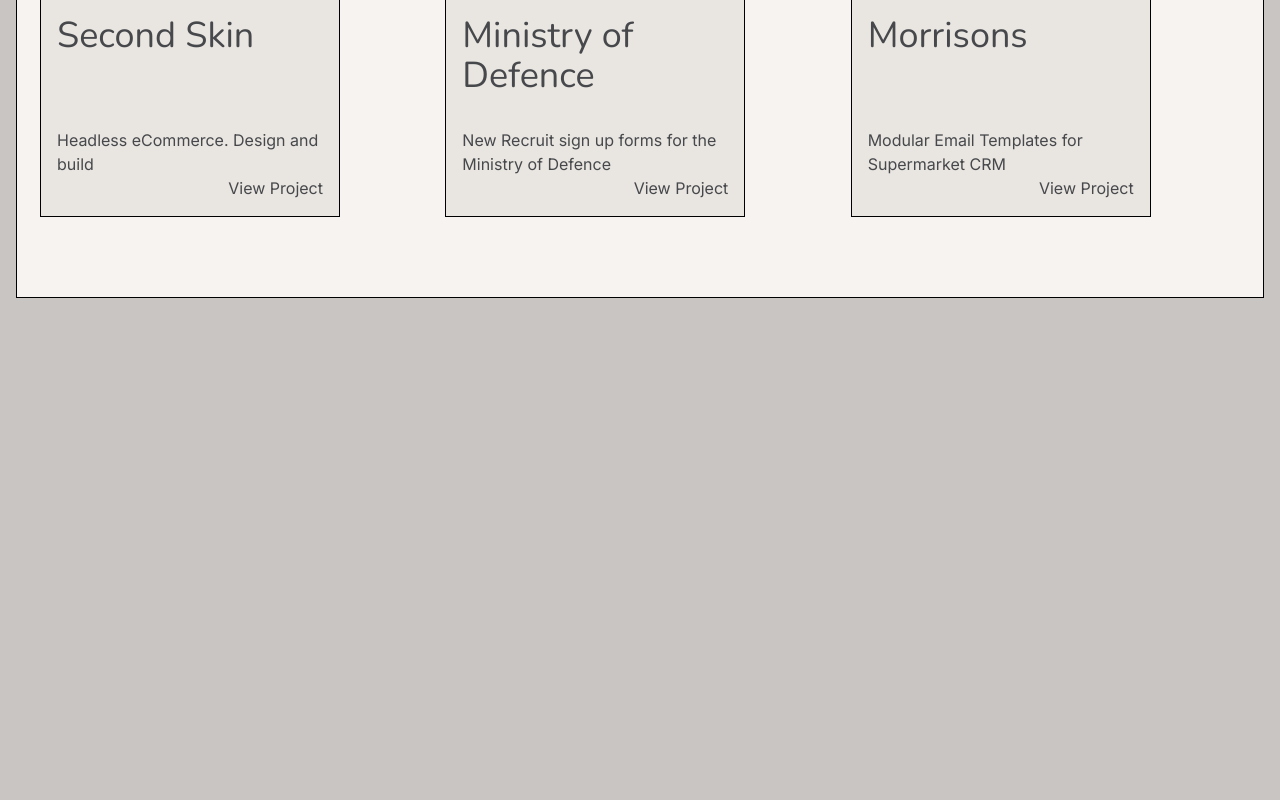
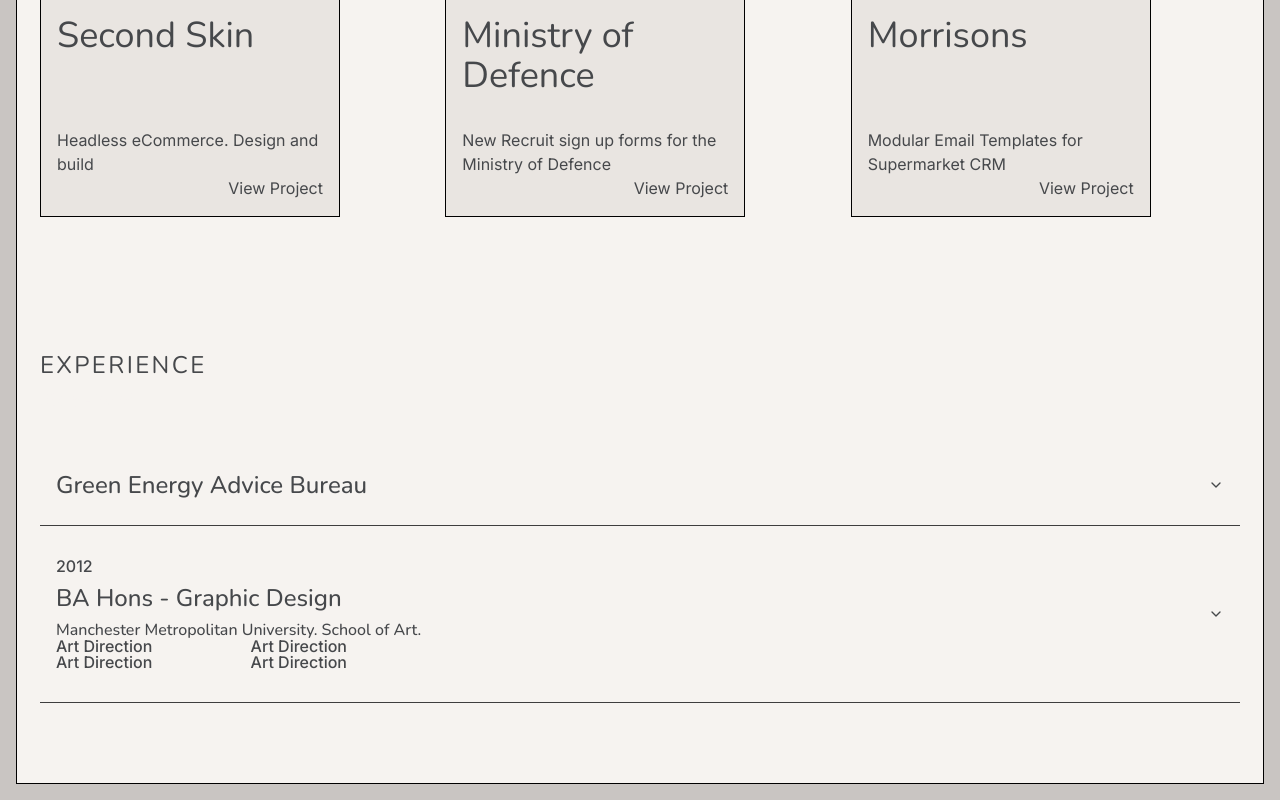
Before and after one commit to oliver-mansfield/portfolio, a Next.js app: page / in a window 1280 px wide. Shown: the part 934-1734 px from the top of the page. Before the commit the page ends 1248 px from the top, so only its background shows below. Built offline with nearby package versions, Linux system fonts and the light colour scheme.

Commit message:
Adding shadui accordion

```diff
--- a/src/app/globals.css
+++ b/src/app/globals.css
@@ -30,6 +30,11 @@
 
   p, h1, h2, h3, h4 {
     @apply text-grayText;
+  }
+
+  p {
+    font-size: 1rem;
+    font-family: 'Inter', sans-serif;
   }
 
   h2 {
@@ -107,3 +112,10 @@
   grid-gap: 1rem;
   margin: 0 auto;
 }
+
+.screenshot-frame-mobile {
+  border: 10px solid;
+  @apply border-grayDarker;
+  /* border-bottom: 20px solid; */
+  border-radius: 10px ;
+}
--- a/src/app/mod-onboarding/page.js
+++ b/src/app/mod-onboarding/page.js
@@ -42,10 +42,10 @@
         <div className='md:flex justify-between'>
 
           <div className='md:w-1/2 mb-4'>
-            <Image src="/images/mod-tablet1.png" alt="MOD Forms" width={690} height={526} quality={100} className='border-black border-[2px] rounded-md overflow-hidden' />
+            <Image src="/images/mod-tablet1.png" alt="MOD Forms" width={690} height={526} quality={100} className='border-black border-[6px] rounded-md overflow-hidden' />
           </div>
           <div className='md:w-1/2'>
-            <Image src="/images/mod-mobile1.png" alt="MOD Forms" width={350} height={526} quality={100} className='border-black border-[2px] rounded-md overflow-hidden mx-auto' />
+            <Image src="/images/mod-mobile1.png" alt="MOD Forms" width={350} height={526} quality={100} className='border-black border-[6px] rounded-md overflow-hidden mx-auto' />
           </div>
         </div>
       </section>
--- a/src/app/morrisons/page.js
+++ b/src/app/morrisons/page.js
@@ -33,7 +33,7 @@
       </section>
 
       <section className='md:max-w-[1200px] mb-20 p-4'>
-        <div className="border-black border-[2px] rounded-md overflow-hidden">
+        <div className="screenshot-frame-mobile overflow-hidden">
           <Image src="/images/morrisons-main.png" alt="Morrisons" width="1200" height="500" className='w-full' />
         </div>
       </section>
@@ -64,9 +64,9 @@
       <section className='md:max-w-[1200px]'>
         <div className='grid grid-cols-1 md:grid-cols-2 gap-20 mb-20'>
 
-          <Image src="/images/morrisons-mobile1.png" alt="Morrisons" width="330" height="589" className='max-w-[300px] border-black border-[2px] rounded-md overflow-hidden' />
+          <Image src="/images/morrisons-mobile1.png" alt="Morrisons" width="330" height="589" className='screenshot-frame-mobile overflow-hidden' />
 
-          <Image src="/images/morrisons-mobile2.png" alt="Morrisons" width="330" height="589" className='max-w-[300px] border-black border-[2px] rounded-md overflow-hidden' />
+          <Image src="/images/morrisons-mobile2.png" alt="Morrisons" width="330" height="589" className='screenshot-frame-mobile overflow-hidden' />
 
         </div>
       </section>
--- a/src/app/page.js
+++ b/src/app/page.js
@@ -1,3 +1,4 @@
+import ExperienceList from "@/components/ExperienceList";
 import ProjectCard from "@/components/ProjectCard";
 
 export default function Home() {
@@ -41,7 +42,7 @@
           </div>
 
 
-          <div className="pt-16 md:pt-20 col-span-12 md:col-start-1 md:col-end-5">
+          <div className="pt-16 md:pt-20 col-span-12 md:col-start-8 md:col-end-12">
             <p className='pb-4 text-xl indent-12 text-grayDarker'>
               Oliver is a developer with a decade of industry experience. Delivering projects for large international clients and smaller boutique shops.
             </p>
@@ -67,23 +68,20 @@
           <ProjectCard link="/mod-onboarding" title="Ministry of Defence" text="New Recruit sign up forms for the Ministry of Defence" img="/images/mod-thumb.png" />
           <ProjectCard link="/morrisons" title="Morrisons" text="Modular Email Templates for Supermarket CRM" img="/images/morrisons-thumb.png" />
 
-
-
-
-
-
-          {/* <div className="bg-grayLight p-4">
-            <h3 className="font-serif text-4xl inline-block h-28">Green Energy Advice</h3>
-            <p>Headless eCommerce. Design and Build.</p>
-            <p className="text-right">View Project</p>
-          </div> */}
-
-
-
         </div>
 
       </section>
 
+      <section className="py-16 max-w-[1200px] m-auto">
+        <div className="pb-8">
+          <h4>Experience</h4>
+          <span className="font-serif text-grayLight text-lg">2016 - 2024</span>
+        </div>
+
+        <div>
+          <ExperienceList />
+        </div>
+      </section>
 
     </main>
   );
--- a/src/app/secondskin/page.js
+++ b/src/app/secondskin/page.js
@@ -31,7 +31,7 @@
 
 
       <section className='md:max-w-[1200px] px-8 mb-20'>
-        <div className="border-black border-[2px] rounded-md overflow-hidden">
+        <div className="border-black border-[6px] rounded-md overflow-hidden">
           <video autoPlay={true} loop={true} >
             <source src="/images/conor-movie.mp4" type="video/mp4" />
           </video>
@@ -41,9 +41,9 @@
       <section className='md:max-w-[1200px]'>
         <div className='grid grid-cols-1 md:grid-cols-2 gap-20 mb-20'>
 
-          <Image src="/images/secondskin-mobile1.png" alt="Morrisons" width="330" height="589" className='max-w-[300px] border-black border-[2px] rounded-md overflow-hidden' />
+          <Image src="/images/secondskin-mobile1.png" alt="Morrisons" width="330" height="589" className='max-w-[300px] border-black border-[6px] rounded-md overflow-hidden' />
 
-          <Image src="/images/secondskin-mobile2.png" alt="Morrisons" width="330" height="589" className='max-w-[300px] border-black border-[2px] rounded-md overflow-hidden' />
+          <Image src="/images/secondskin-mobile2.png" alt="Morrisons" width="330" height="589" className='max-w-[300px] border-black border-[6px] rounded-md overflow-hidden' />
 
         </div>
       </section>
--- /dev/null
+++ b/src/components/ExperienceList.js
@@ -0,0 +1,48 @@
+import {
+  Accordion,
+  AccordionContent,
+  AccordionItem,
+  AccordionTrigger,
+} from "@/components/ui/accordion"
+
+
+export default function ExperienceList() {
+  return (
+    <div>
+      <Accordion type="single" collapsible>
+        <AccordionItem value="item-1">
+          <AccordionTrigger>Green Energy Advice Bureau</AccordionTrigger>
+          <AccordionContent>
+            Yes. It adheres to the WAI-ARIA design pattern.
+          </AccordionContent>
+        </AccordionItem>
+        <AccordionItem value="item-2">
+          <AccordionTrigger>
+            <div className="text-left">
+              <p className="pb-4">2012</p>
+              <h3 className="mb-4">BA Hons - Graphic Design</h3>
+              <p className="font-nunito">Manchester Metropolitan University. School of Art.</p>
+              <ul className="columns-2">
+                <li>
+                  <p>Art Direction</p>
+                </li>
+                <li>
+                  <p>Art Direction</p>
+                </li>
+                <li>
+                  <p>Art Direction</p>
+                </li>
+                <li>
+                  <p>Art Direction</p>
+                </li>
+              </ul>
+            </div>
+          </AccordionTrigger>
+          <AccordionContent>
+            Yes. It adheres to the WAI-ARIA design pattern.
+          </AccordionContent>
+        </AccordionItem>
+      </Accordion>
+    </div >
+  )
+}
--- /dev/null
+++ b/src/components/ui/accordion.jsx
@@ -0,0 +1,43 @@
+"use client"
+
+import * as React from "react"
+import * as AccordionPrimitive from "@radix-ui/react-accordion"
+import { ChevronDown } from "lucide-react"
+
+import { cn } from "@/lib/utils"
+
+const Accordion = AccordionPrimitive.Root
+
+const AccordionItem = React.forwardRef(({ className, ...props }, ref) => (
+  <AccordionPrimitive.Item ref={ref} className={cn("border-b border-grayDarker", className)} {...props} />
+))
+AccordionItem.displayName = "AccordionItem"
+
+const AccordionTrigger = React.forwardRef(({ className, children, ...props }, ref) => (
+  <AccordionPrimitive.Header className="flex">
+    <AccordionPrimitive.Trigger
+      ref={ref}
+      className={cn(
+        "flex flex-1 items-center justify-between px-4 py-4 md:py-8 font-medium transition-all hover:bg-grayMid [&[data-state=open]>svg]:rotate-180",
+        className
+      )}
+      {...props}>
+      {children}
+      <ChevronDown className="h-4 w-4 shrink-0 transition-transform duration-200" />
+    </AccordionPrimitive.Trigger>
+  </AccordionPrimitive.Header>
+))
+AccordionTrigger.displayName = AccordionPrimitive.Trigger.displayName
+
+const AccordionContent = React.forwardRef(({ className, children, ...props }, ref) => (
+  <AccordionPrimitive.Content
+    ref={ref}
+    className="overflow-hidden text-sm transition-all data-[state=closed]:animate-accordion-up data-[state=open]:animate-accordion-down px-4"
+    {...props}>
+    <div className={cn("pb-4 pt-0", className)}>{children}</div>
+  </AccordionPrimitive.Content>
+))
+
+AccordionContent.displayName = AccordionPrimitive.Content.displayName
+
+export { Accordion, AccordionItem, AccordionTrigger, AccordionContent }
--- /dev/null
+++ b/src/lib/utils.js
@@ -0,0 +1,6 @@
+import { clsx } from "clsx"
+import { twMerge } from "tailwind-merge"
+
+export function cn(...inputs) {
+  return twMerge(clsx(inputs))
+}
```
Also changed, not shown: package.json (+7 -1 lines), tailwind.config.js (+28 -9 lines), components.json (added), 1 other file (tests, documents, lock files or other folders).
